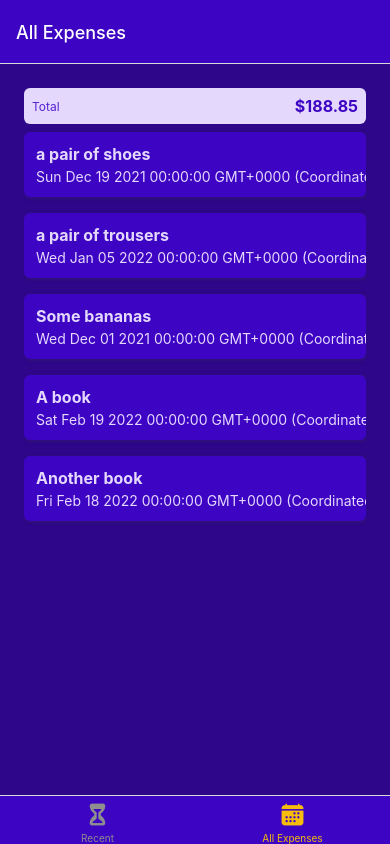
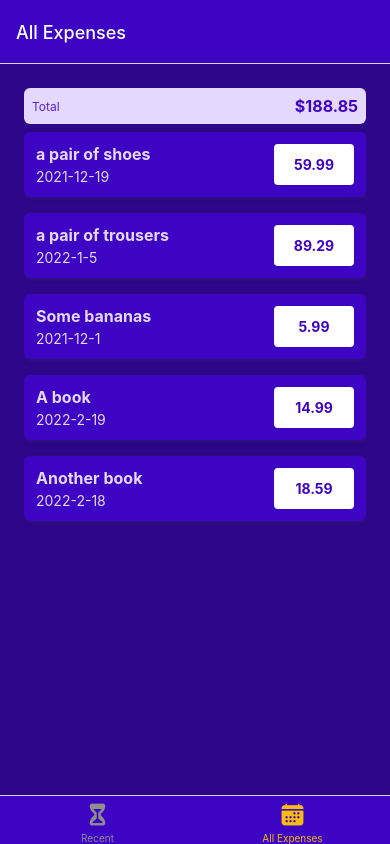
Before and after one commit to ghaith990000/ExpenseTracker, a React Native app: screen /AllExpenses in a window 390 px wide. Built offline with nearby package versions, Linux system fonts and the light colour scheme.

Commit message:
formatting dates

```diff
--- a/components/ExpensesOutput/ExpenseItem.js
+++ b/components/ExpensesOutput/ExpenseItem.js
@@ -1,6 +1,7 @@
 import React from 'react'
 import { Pressable, StyleSheet, Text, View } from 'react-native'
 import { GlobalStyles } from '../../constants/styles';
+import { getFormattedDate } from '../../util/date';
 
 function ExpenseItem({description, amount, date}) {
   return (
@@ -8,10 +9,10 @@ function ExpenseItem({description, amount, date}) {
         <View style={styles.expenseItem}>
             <View>
                 <Text style={[styles.textBase, styles.descrption]}>{description}</Text>
-                <Text style={styles.textBase}>{date.toString()}</Text>
+                <Text style={styles.textBase}>{getFormattedDate(date)}</Text>
             </View>
             <View style={styles.amountContainer}>
-                <Text style={styles.amount}>{amount}</Text>
+                <Text style={styles.amount}>{amount.toFixed(2)}</Text>
             </View>
         </View>
     </Pressable>
@@ -49,6 +50,7 @@ const styles = StyleSheet.create({
         justifyContent: 'center',
         alignItems: 'center',
         borderRadius: 4,
+        minWidth: 80,
     },
     amount: {
         color: GlobalStyles.colors.primary500,
--- /dev/null
+++ b/util/date.js
@@ -0,0 +1,3 @@
+export function getFormattedDate(date){
+    return `${date.getFullYear()}-${date.getMonth() + 1}-${date.getDate()}`;
+}
```
